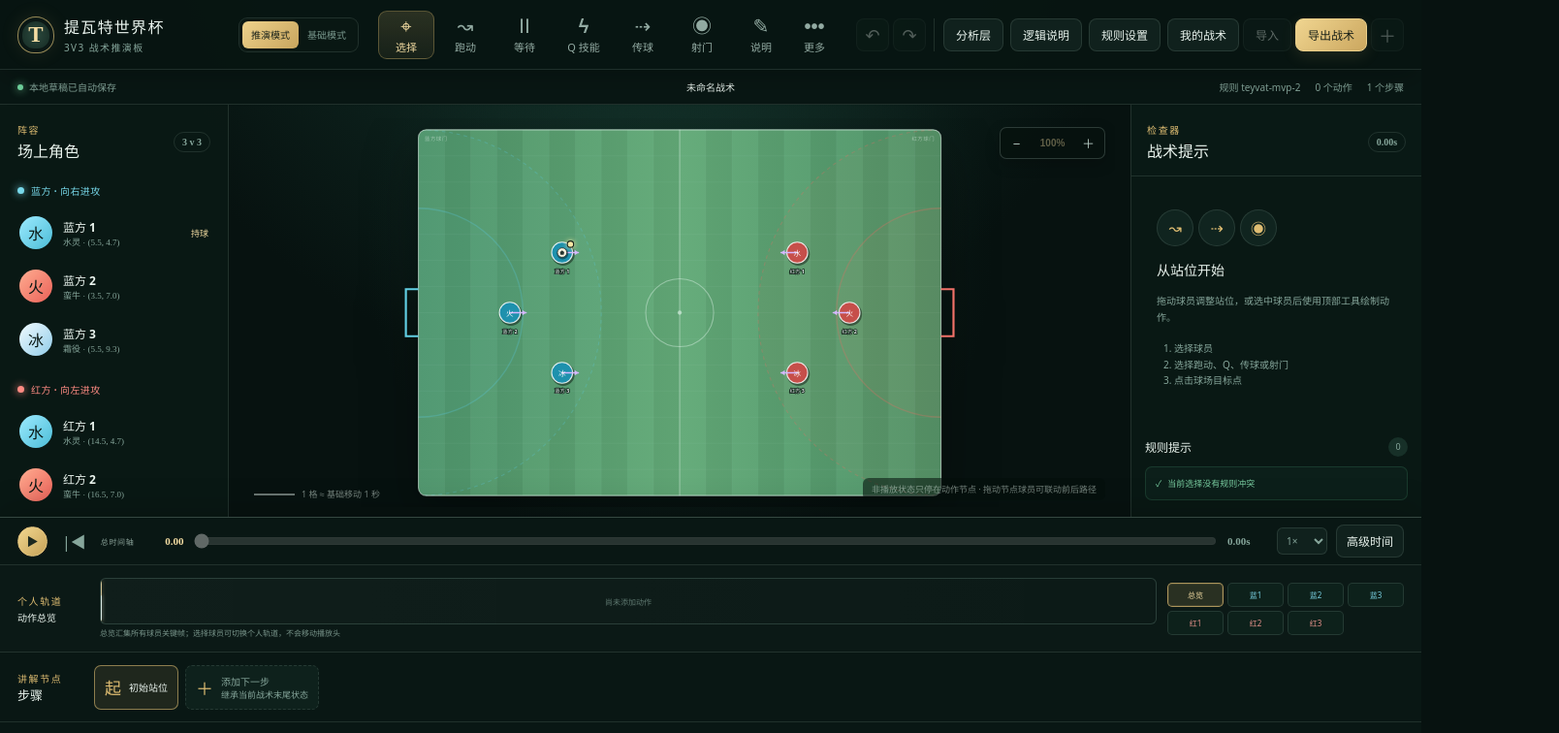
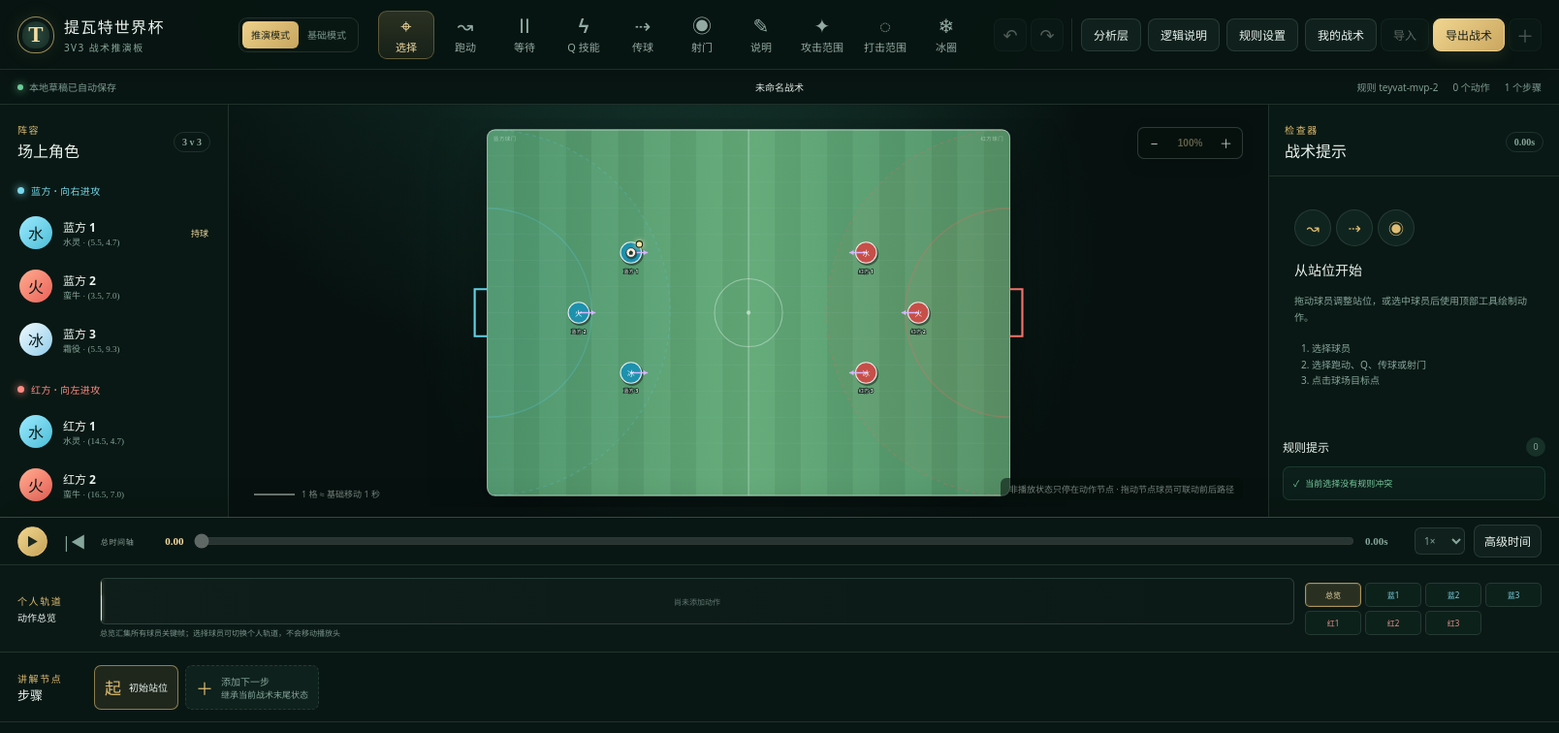
Before and after one commit to xyc2718/teyvat-tactics-board, a React (Vite) app: page / in a window 1280 px wide. Shown: the top 756 px of the page at 97% size, 1608 px wide, since content can reach past the window. Built offline with nearby package versions, Linux system fonts and the light colour scheme.

Commit message:
ui: show all toolbar tools directly

```diff
--- a/src/app/TopToolbar.tsx
+++ b/src/app/TopToolbar.tsx
@@ -4,9 +4,8 @@ import { useTacticStore } from '../editor/useTacticStore'
 import { downloadTactic, parseTactic } from '../persistence/tacticFile'
 import { toolLabels } from '../ui/labels'
 
-const simulationTools: ToolId[] = ['select', 'move', 'wait', 'qMove', 'pass', 'shoot', 'annotation']
+const simulationTools: ToolId[] = ['select', 'move', 'wait', 'qMove', 'pass', 'shoot', 'annotation', 'attack', 'strikeRange', 'eZone']
 const basicTools: ToolId[] = ['select', 'move', 'attack', 'strikeRange']
-const advancedTools: ToolId[] = ['attack', 'strikeRange', 'eZone']
 
 interface TopToolbarProps {
   libraryReady: boolean
@@ -25,8 +24,6 @@ export function TopToolbar({ libraryReady, libraryBusy, onOpenLibrary, onCreateD
   const setTool = useTacticStore((state) => state.setTool)
   const analysis = document.view.analysis
   const setAnalysis = useTacticStore((state) => state.setAnalysis)
-  const advanced = useTacticStore((state) => state.showAdvancedTools)
-  const setAdvanced = useTacticStore((state) => state.setAdvancedTools)
   const setRulesOpen = useTacticStore((state) => state.setRulesOpen)
   const setLogicOpen = useTacticStore((state) => state.setLogicOpen)
   const showRules = useTacticStore((state) => state.showRules)
@@ -77,14 +74,6 @@ export function TopToolbar({ libraryReady, libraryBusy, onOpenLibrary, onCreateD
             <span>{boardMode === 'basic' && item === 'move' ? '移动箭头' : toolLabels[item].label}</span>
           </button>
         ))}
-        {boardMode === 'simulation' && <button className={`tool-button compact ${advanced ? 'active' : ''}`} onClick={() => setAdvanced(!advanced)} aria-expanded={advanced}>
-          <span className="tool-symbol">•••</span><span>更多</span>
-        </button>}
-        {boardMode === 'simulation' && advanced && advancedTools.map((item) => (
-          <button key={item} className={`tool-button ${tool === item ? 'active' : ''}`} onClick={() => setTool(tool === item ? 'select' : item)} aria-pressed={tool === item}>
-            <ToolIcon tool={item} /><span>{toolLabels[item].label}</span>
-          </button>
-        ))}
       </nav>
 
       <div className="top-actions">
--- a/src/app/styles.css
+++ b/src/app/styles.css
@@ -66,7 +66,6 @@ button:focus-visible, input:focus-visible, select:focus-visible, summary:focus-v
 .tool-button span:last-child { font-size: 11px; white-space: nowrap; }
 .tool-button:hover { background: rgba(255, 255, 255, 0.045); color: #d7e8e1; }
 .tool-button.active { background: linear-gradient(180deg, rgba(223, 189, 114, 0.17), rgba(223, 189, 114, 0.07)); border-color: rgba(223, 189, 114, 0.32); color: var(--gold-light); }
-.tool-button.compact { min-width: 46px; }
 .tool-symbol { font: 600 20px 'Rajdhani', sans-serif; height: 22px; line-height: 22px; }
 .top-actions { margin-left: auto; display: flex; gap: 7px; align-items: center; }
 .undo-group, .file-menu { display: flex; gap: 4px; align-items: center; }
--- a/src/editor/useTacticStore.ts
+++ b/src/editor/useTacticStore.ts
@@ -45,7 +45,6 @@ interface TacticStore extends HistoryState {
   currentTime: number
   isPlaying: boolean
   playbackSpeed: number
-  showAdvancedTools: boolean
   showAdvancedTimeline: boolean
   showRules: boolean
   showLogic: boolean
@@ -59,7 +58,6 @@ interface TacticStore extends HistoryState {
   setCurrentTime: (time: number) => void
   setPlaying: (playing: boolean) => void
   setPlaybackSpeed: (speed: number) => void
-  setAdvancedTools: (show: boolean) => void
   setAdvancedTimeline: (show: boolean) => void
   setRulesOpen: (show: boolean) => void
   setLogicOpen: (show: boolean) => void
@@ -513,7 +511,6 @@ export const useTacticStore = create<TacticStore>((set, get) => ({
   currentTime: 0,
   isPlaying: false,
   playbackSpeed: 1,
-  showAdvancedTools: false,
   showAdvancedTimeline: false,
   showRules: false,
   showLogic: false,
@@ -602,7 +599,6 @@ export const useTacticStore = create<TacticStore>((set, get) => ({
     selection: null,
     currentTime: nearestTimelineJoint(state.document, state.currentTime),
     isPlaying: false,
-    showAdvancedTools: false,
     showRules: false,
     showLogic: false,
     notice: null,
@@ -708,7 +704,6 @@ export const useTacticStore = create<TacticStore>((set, get) => ({
     }
   }),
   setPlaybackSpeed: (playbackSpeed) => set({ playbackSpeed }),
-  setAdvancedTools: (showAdvancedTools) => set({ showAdvancedTools }),
   setAdvancedTimeline: (showAdvancedTimeline) => set({ showAdvancedTimeline }),
   setRulesOpen: (showRules) => set({ showRules, ...(showRules ? { showLogic: false } : {}) }),
   setLogicOpen: (showLogic) => set({ showLogic, ...(showLogic ? { showRules: false } : {}) }),
```
Also changed, not shown: 1 other file (tests, documents, lock files or other folders).
